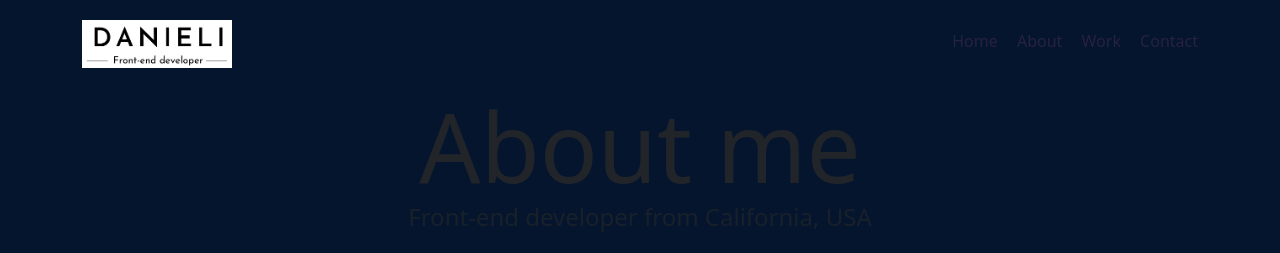
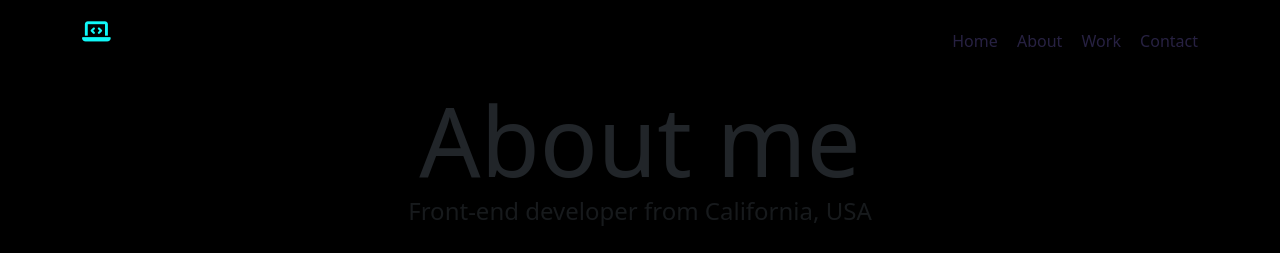
Before and after one commit to Danieli-Costa/Portfolio, a plain HTML site: page about.html in a window 1280 px wide. Shown: the top 253 px of the page. Drawn offline with nearby package versions, Linux system fonts and the light colour scheme.

Commit message:
logo changes

```diff
--- a/about.html
+++ b/about.html
@@ -31,12 +31,7 @@
   <body>
     <div class="container">
       <nav class="d-flex justify-content-between">
-        <img
-          src="images/logo.png"
-          class="logo d-none d-md-block"
-          alt="Danieli logo"
-        />
-        <i class="fa-solid fa-laptop-code logo-small d-block d-md-none"></i>
+        <i class="fa-solid fa-laptop-code logo-small"></i>
 
         <ul>
           <li>
--- a/css/style.css
+++ b/css/style.css
@@ -3,7 +3,7 @@
 }
 
 body {
-  background: #05152e;
+  background: black;
 }
 
 nav {
@@ -56,7 +56,7 @@ p {
   line-height: 1.5;
 }
 .logo {
-  max-width: 150px;
+  max-width: 130px;
 }
 
 .logo-small {
```
Also changed, not shown: contact.html (+1 -6 lines), index.html (+1 -6 lines), work.html (+1 -6 lines), images/1.png (added), images/Sem Título-1.png (added).
